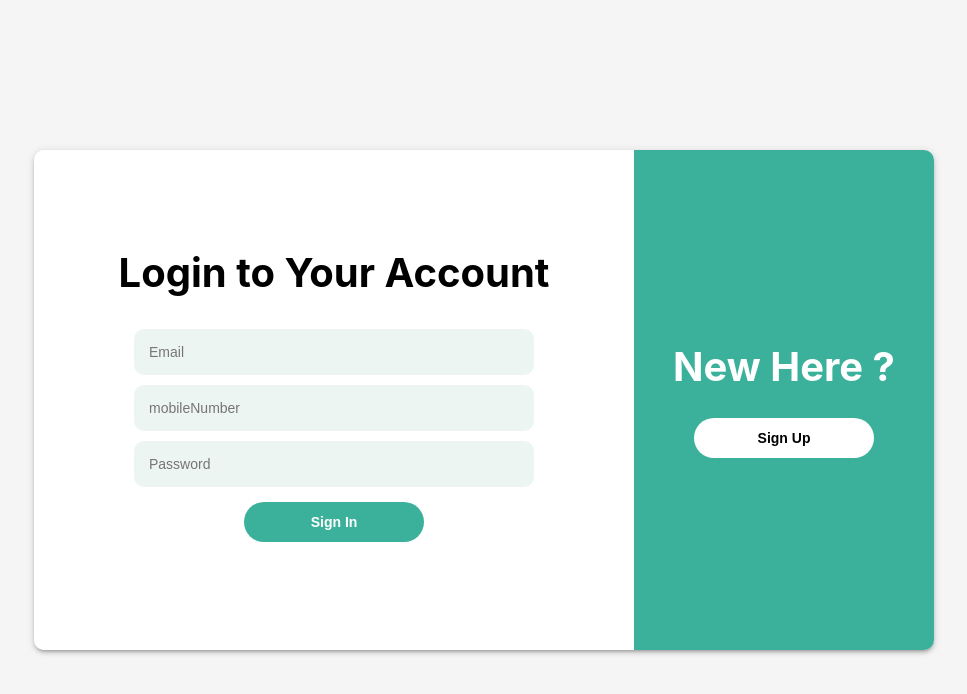
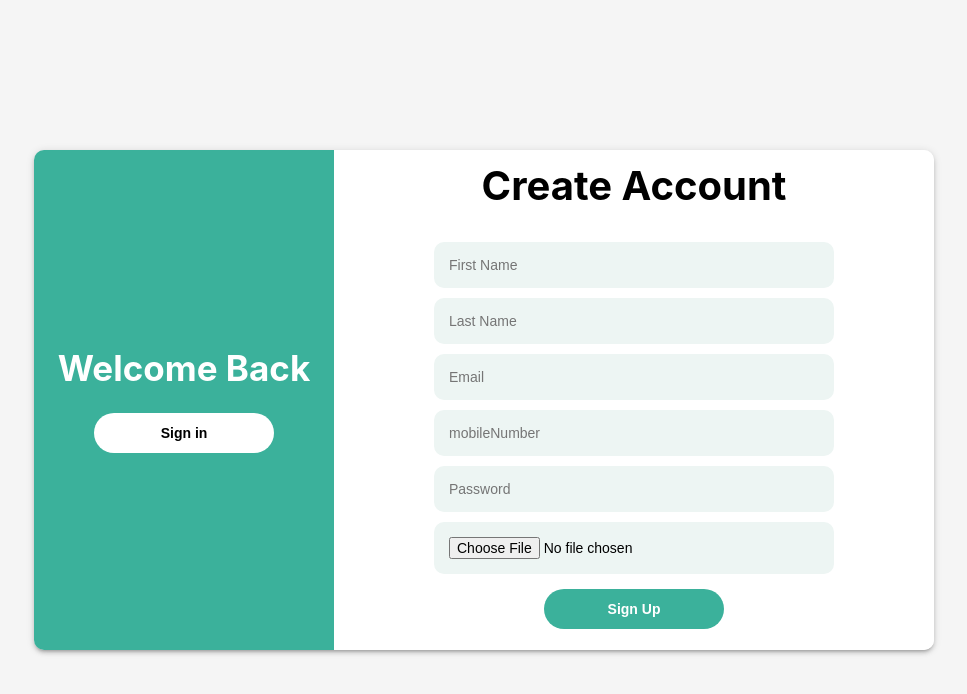
Before and after one commit to Roobansankar/Mern-Signin-and-Signup-using-email-verification, a React (Create React App) app in the folder client/: page / in a window 1280 px wide. Before the commit this address led to /login. Shown: the top 694 px of the page, without its empty margins (156-1123 px from the left). Built offline with nearby package versions, Linux system fonts and the light colour scheme.

Commit message:
Update App.js

```diff
--- a/client/src/App.js
+++ b/client/src/App.js
@@ -9,8 +9,8 @@ function App() {
 
 	return (
 		<Routes>
-			{user && <Route path="/" exact element={<Main />} />}
-			<Route path="/signup" exact element={<Signup />} />
+			{user && <Route path="/dashboard" exact element={<Main />} />}
+			<Route path="/" exact element={<Signup />} />
 			<Route path="/login" exact element={<Login />} />
 			<Route path="/" element={<Navigate replace to="/login" />} />
 			<Route path="/users/:id/verify/:token" element={<EmailVerify />} />
```
